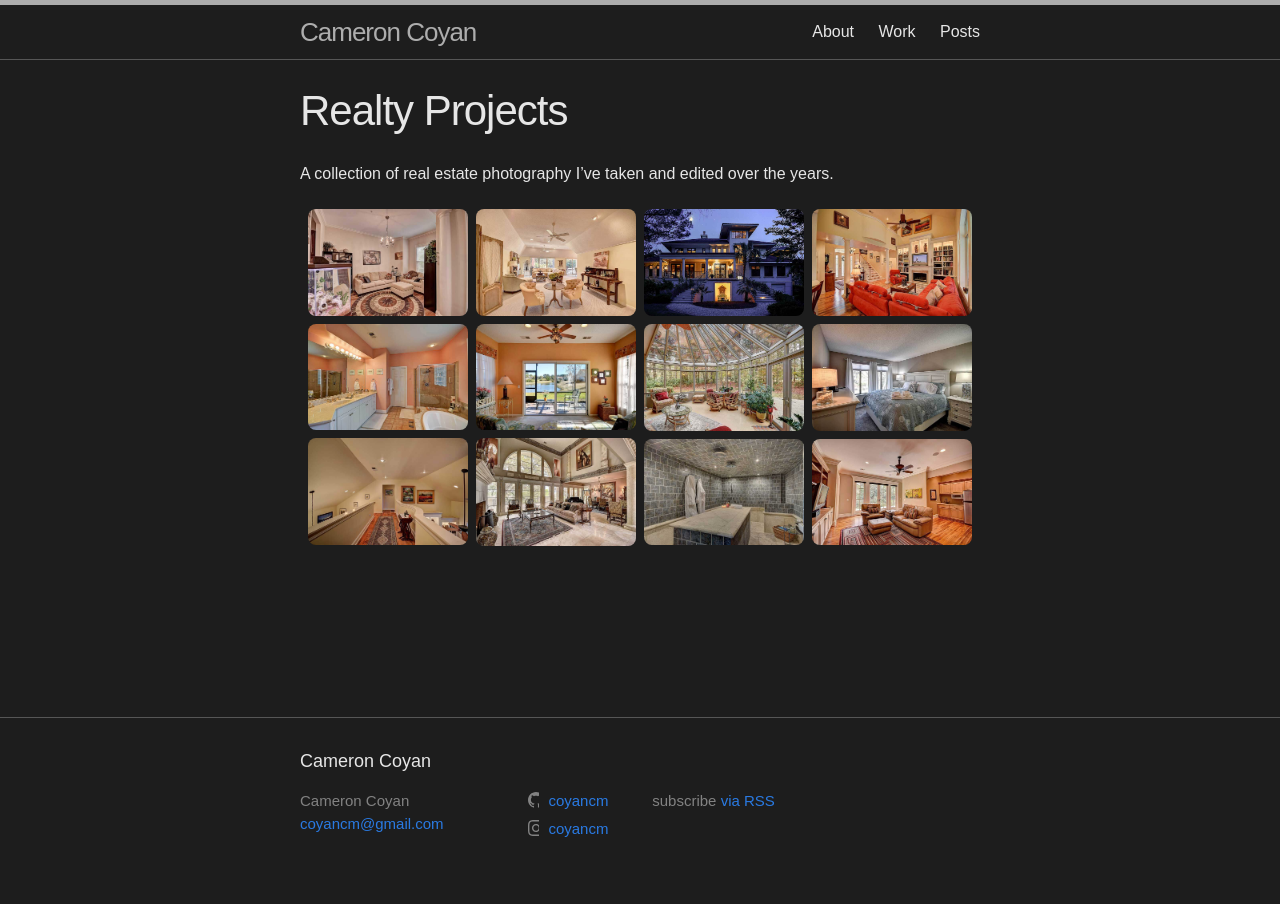
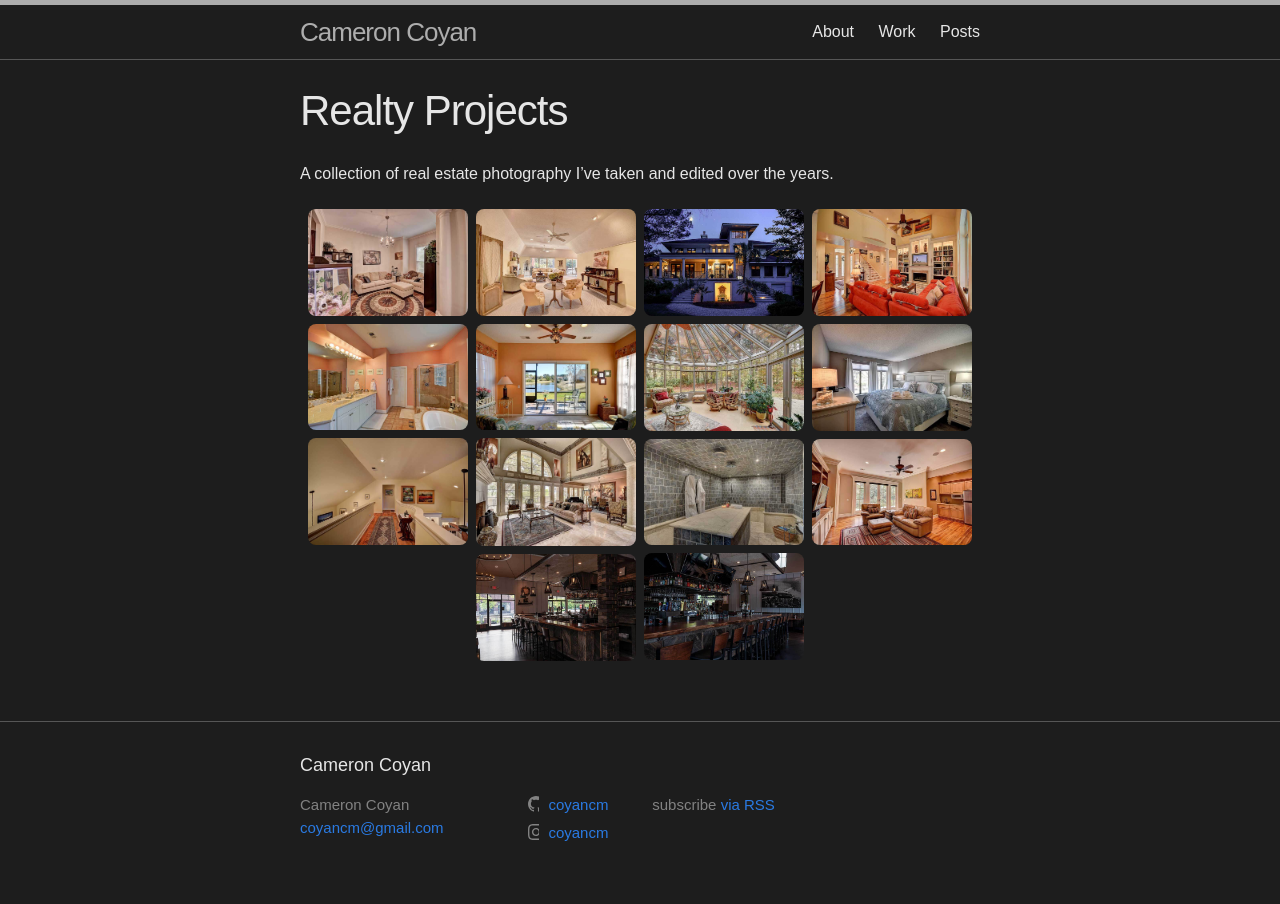
Before and after one commit to coyancm/blog-site, a Jekyll site: the page built from realty.markdown, in a window 1280 px wide. Built offline with Jekyll 4.4.1, drawn with Linux system fonts in a browser that asks for light colours.

Commit message:
Update realty.html
Added some bar work

```diff
--- a/_layouts/realty.html
+++ b/_layouts/realty.html
@@ -81,11 +81,13 @@ img {
     <a href="/uploads/realty/2.jpg"><img src="/uploads/realty/2.jpg" style="width:100%"></a>
     <a href="/uploads/realty/6.jpg"><img src="/uploads/realty/6.jpg" style="width:100%"></a>
     <a href="/uploads/realty/10.jpg"><img src="/uploads/realty/10.jpg" style="width:100%"></a>
+    <a href="/uploads/work/bar.jpg"><img src="/uploads/work/bar.jpg" style="width:100%"></a>
   </div>
   <div class="column">
     <a href="/uploads/realty/3.jpg"><img src="/uploads/realty/3.jpg" style="width:100%"></a>
     <a href="/uploads/realty/7.jpg"><img src="/uploads/realty/7.jpg" style="width:100%"></a>
     <a href="/uploads/realty/11.jpg"><img src="/uploads/realty/11.jpg" style="width:100%"></a>
+    <a href="/uploads/work/bar2.jpg"><img src="/uploads/work/bar2.jpg" style="width:100%"></a>
   </div>
   <div class="column">
     <a href="/uploads/realty/4.jpg"><img src="/uploads/realty/4.jpg" style="width:100%"></a>
```
